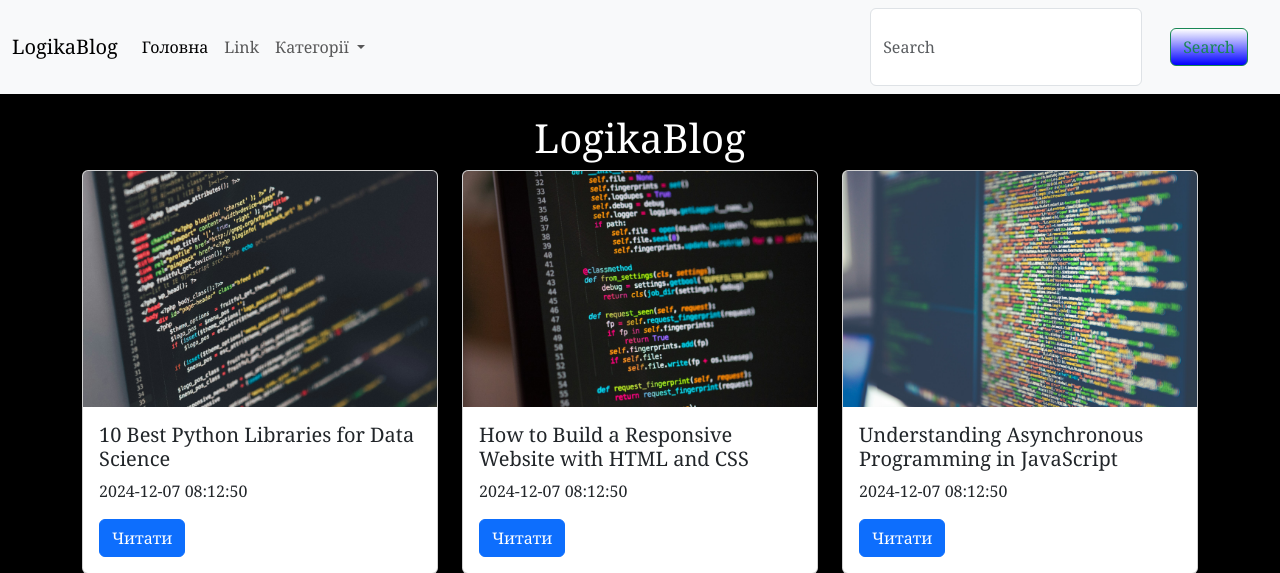
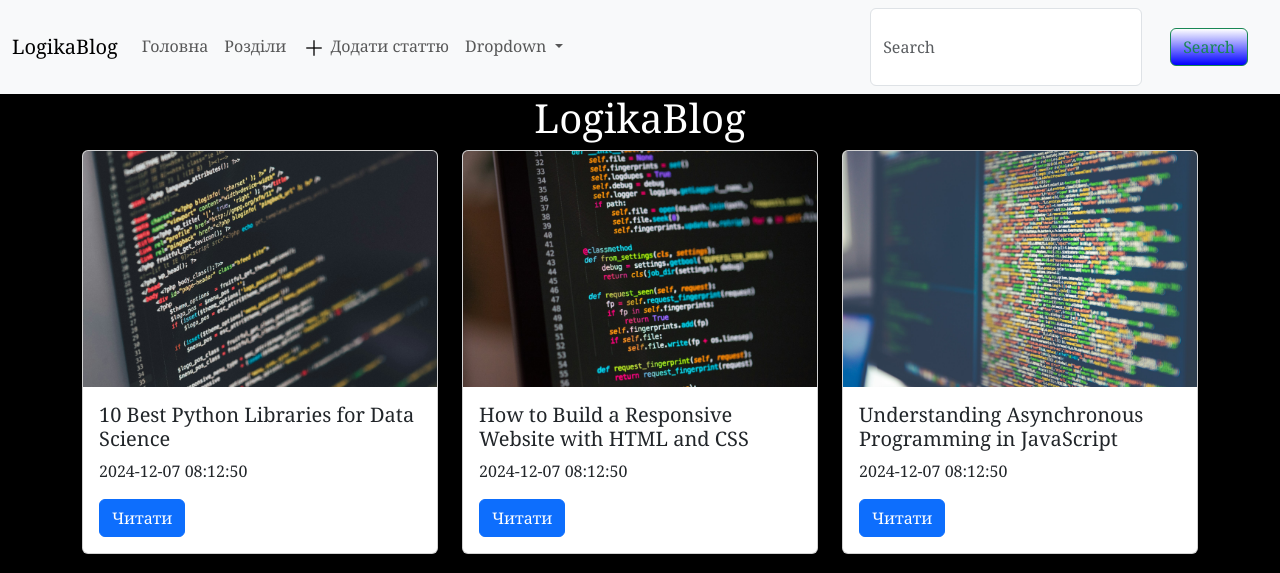
Before and after one commit to n107qc/First_site, a Flask app: page / in a window 1280 px wide. Shown: the top 573 px of the page. Run offline with Flask 3, Linux system fonts and the light colour scheme; data comes from the database, SQL or seed files in the repository.

Commit message:
урок 7

```diff
--- a/app.py
+++ b/app.py
@@ -27,7 +27,10 @@ def category_page(category_id):
     articles = db.get_categories_articles(category_id)
     return render_template("index.html", articles=articles)  # html-сторінка, що повертається у браузер
 
+@app.route("/articles/new", methods=['GET','POST'])
+def new_article():
 
+    return render_template("new_article.html")
 
 if __name__ == "__main__":
     app.config['TEMPLATES_AUTO_RELOAD'] = True  # автоматичне оновлення шаблонів
--- a/templates/base.html
+++ b/templates/base.html
@@ -1,6 +1,5 @@
 <!doctype html>
 <html lang="uk">
-
 <head>
     <!-- Голова: опис сторінки та підключення стилів -->
     <meta charset="utf-8">
@@ -8,37 +7,47 @@
     {% block title %}
         <title>LogikaBlog</title>
     {% endblock title %}
+    <!-- Підключення CSS -->
     <link href="https://cdn.jsdelivr.net/npm/bootstrap@5.3.3/dist/css/bootstrap.min.css" rel="stylesheet" integrity="sha384-QWTKZyjpPEjISv5WaRU9OFeRpok6YctnYmDr5pNlyT2bRjXh0JMhjY6hW+ALEwIH" crossorigin="anonymous">
-    <link rel="stylesheet" href="static/style.css">
+<link rel="stylesheet" href="{{ url_for('static', filename='style.css')}}">
 </head>
 <body>
-    <nav class="navbar navbar-expand-lg bg-body-tertiary">
+    <!-- Тіло: увесь вміст сторінки -->
+    <header>
+        <nav class="navbar navbar-expand-lg bg-body-tertiary menu">
             <div class="container-fluid">
-          <a class="navbar-brand" href="{{url_for('index')}}">LogikaBlog</a>
-          <button class="navbar-toggler" type="button" data-bs-toggle="collapse" data-bs-target="#navbarSupportedContent" aria-controls="navbarSupportedContent" aria-expanded="false" aria-label="Toggle navigation">
-            <span class="navbar-toggler-icon"></span>
+              <a class="navbar-brand" href="#">LogikaBlog</a>
+
               </button>
               <div class="collapse navbar-collapse" id="navbarSupportedContent">
                 <ul class="navbar-nav me-auto mb-2 mb-lg-0">
+
                   <li class="nav-item">
-                <a class="nav-link active" aria-current="page" href="{{url_for('index')}}">Головна</a>
+                    <a class="nav-link" aria-current="page" href="{{ url_for('new_article') }}">Головна</a>
                   </li>
                   <li class="nav-item">
-                <a class="nav-link" href="#">Link</a>
+                    <a class="nav-link" href="#">Розділи</a>
+                  </li>
+                  <li class="nav-item">
+                    <a class="nav-link" href="#">
+                      <svg  xmlns="http://www.w3.org/2000/svg"  width="24"  height="24"  viewBox="0 0 24 24"  fill="none"  stroke="currentColor"  stroke-width="2"  stroke-linecap="round"  stroke-linejoin="round"  class="icon icon-tabler icons-tabler-outline icon-tabler-plus"><path stroke="none" d="M0 0h24v24H0z" fill="none"/><path d="M12 5l0 14" /><path d="M5 12l14 0" /></svg>
+                      Додати статтю
+
+                    </a>
                   </li>
                   <li class="nav-item dropdown">
-                <a class="nav-link dropdown-toggle" href="#" role="button" data-bs-toggle="dropdown"
-                    aria-expanded="false">
-                    Категорії
+                    <a class="nav-link dropdown-toggle" href="#" role="button" data-bs-toggle="dropdown" aria-expanded="false">
+                      Dropdown
                     </a>
                     <ul class="dropdown-menu">
-                  {% for category in categories %}
-                      <li><a class="dropdown-item" href="{{url_for('category_page',category_id=category[0])}}">{{category[1]}}</a></li>
+                        {% for category in categories  %}
+                            <li><a class="dropdown-item" href="{{ url_for('category_page', category_id=category[0]) }}">{{ category[1] }}</a></li>
                         {% endfor %}
 
 
                     </ul>
                   </li>
+
                 </ul>
                 <form class="d-flex" role="search">
                   <input class="form-control me-2" type="search" placeholder="Search" aria-label="Search">
@@ -47,23 +56,17 @@
               </div>
             </div>
           </nav>
-    <div class="about">
-    <!-- Тіло: увесь вміст сторінки -->
-    <header class='container'>
-        <!-- Шапка сайту: назва, логотип, навігація -->
-
-    </div>
     </header>
     {% block content %}
+    <main class="container">
 
+
+    </main>
     {% endblock content %}
     <footer>
         <!-- Підвал сайту: про сайт, автор, контакти тощо -->
     </footer>
     <!-- Підключення JavaScript -->
-    <script src="https://cdn.jsdelivr.net/npm/bootstrap@5.3.3/dist/js/bootstrap.bundle.min.js"
-        integrity="sha384-YvpcrYf0tY3lHB60NNkmXc5s9fDVZLESaAA55NDzOxhy9GkcIdslK1eN7N6jIeHz"
-        crossorigin="anonymous"></script>
+     <script src="https://cdn.jsdelivr.net/npm/bootstrap@5.3.3/dist/js/bootstrap.bundle.min.js" integrity="sha384-YvpcrYf0tY3lHB60NNkmXc5s9fDVZLESaAA55NDzOxhy9GkcIdslK1eN7N6jIeHz" crossorigin="anonymous"></script>
 </body>
-
 </html>
```
Also changed, not shown: templates/new_article.html (added, +39 -0 lines). Lines whose indentation alone changed are shown as unchanged.
